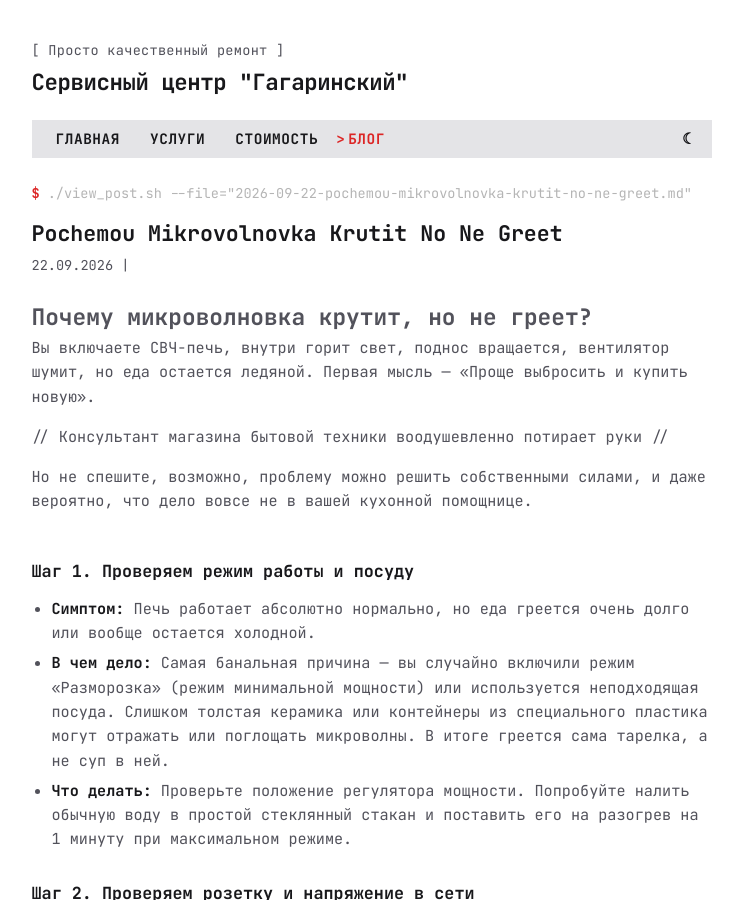
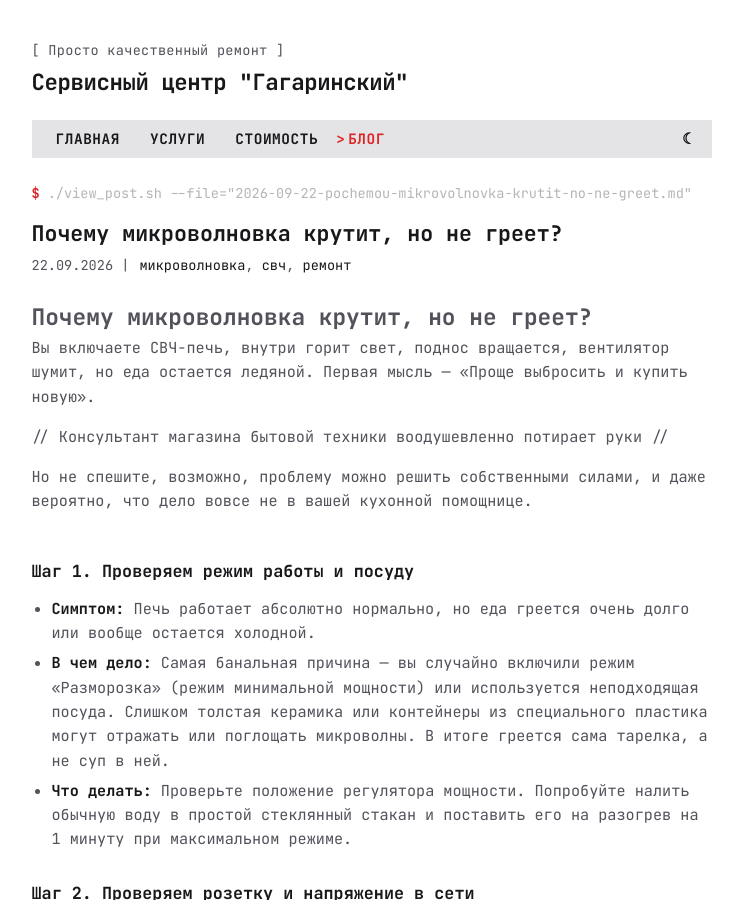
Before and after one commit to polinom11/polinom11.github.io, a Jekyll site: the page built from _posts/2026-09-22-pochemou-mikrovolnovka-krutit-no-ne-greet.md, in a window 1280 px wide and 900 px high. Shown: the whole window, without its empty margins (261-1004 px from the left). Built offline with Jekyll 4.4.1, drawn with Linux system fonts in a browser that asks for light colours; our own code applies the rules of GitHub Pages for plain Markdown files.

Commit message:
Update 2026-09-22-pochemou-mikrovolnovka-krutit-no-ne-greet.md

```diff
--- a/_posts/2026-09-22-pochemou-mikrovolnovka-krutit-no-ne-greet.md
+++ b/_posts/2026-09-22-pochemou-mikrovolnovka-krutit-no-ne-greet.md
@@ -1,3 +1,13 @@
+---
+layout: post
+title: Почему микроволновка крутит, но не греет?
+date: 2026-09-22
+tags:
+- микроволновка
+- свч
+- ремонт
+---
+
 # Почему микроволновка крутит, но не греет?
 
 Вы включаете СВЧ-печь, внутри горит свет, поднос вращается, вентилятор шумит, но еда остается ледяной. Первая мысль — «Проще выбросить и купить новую».
```
